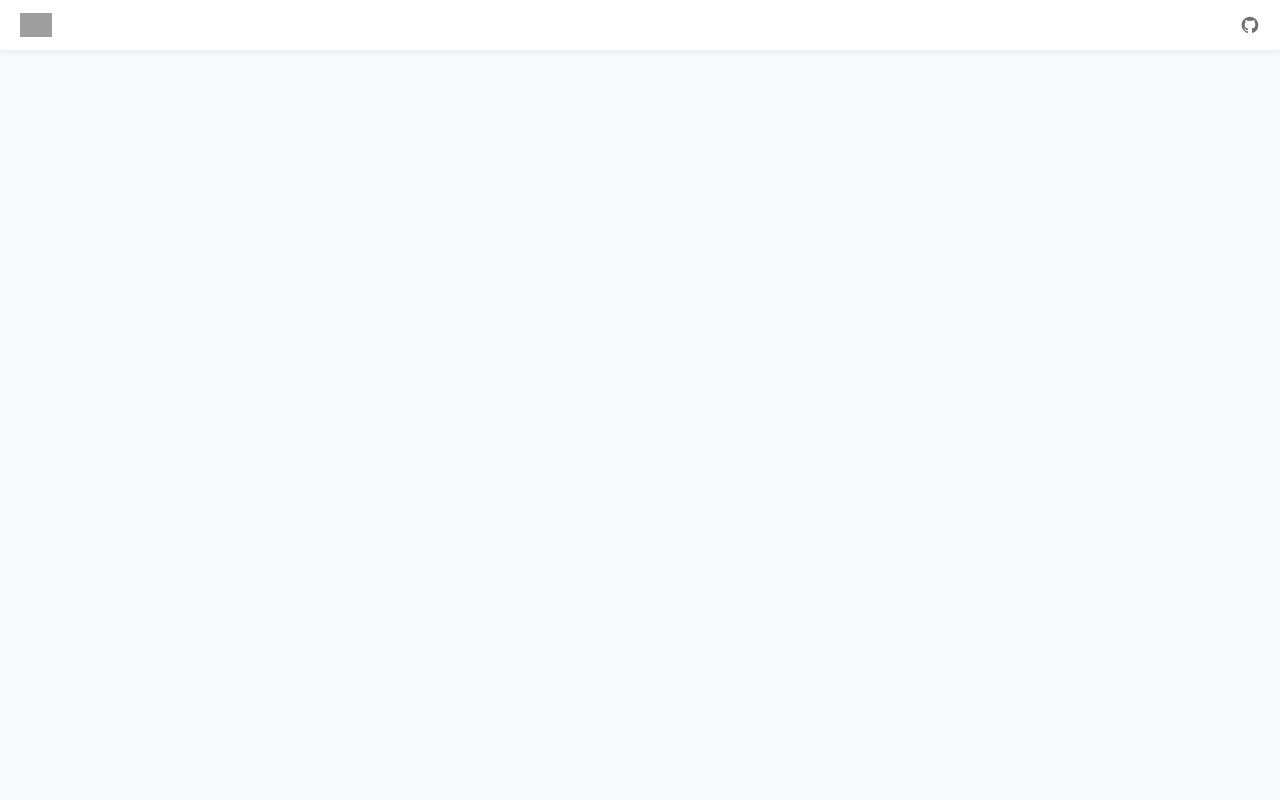
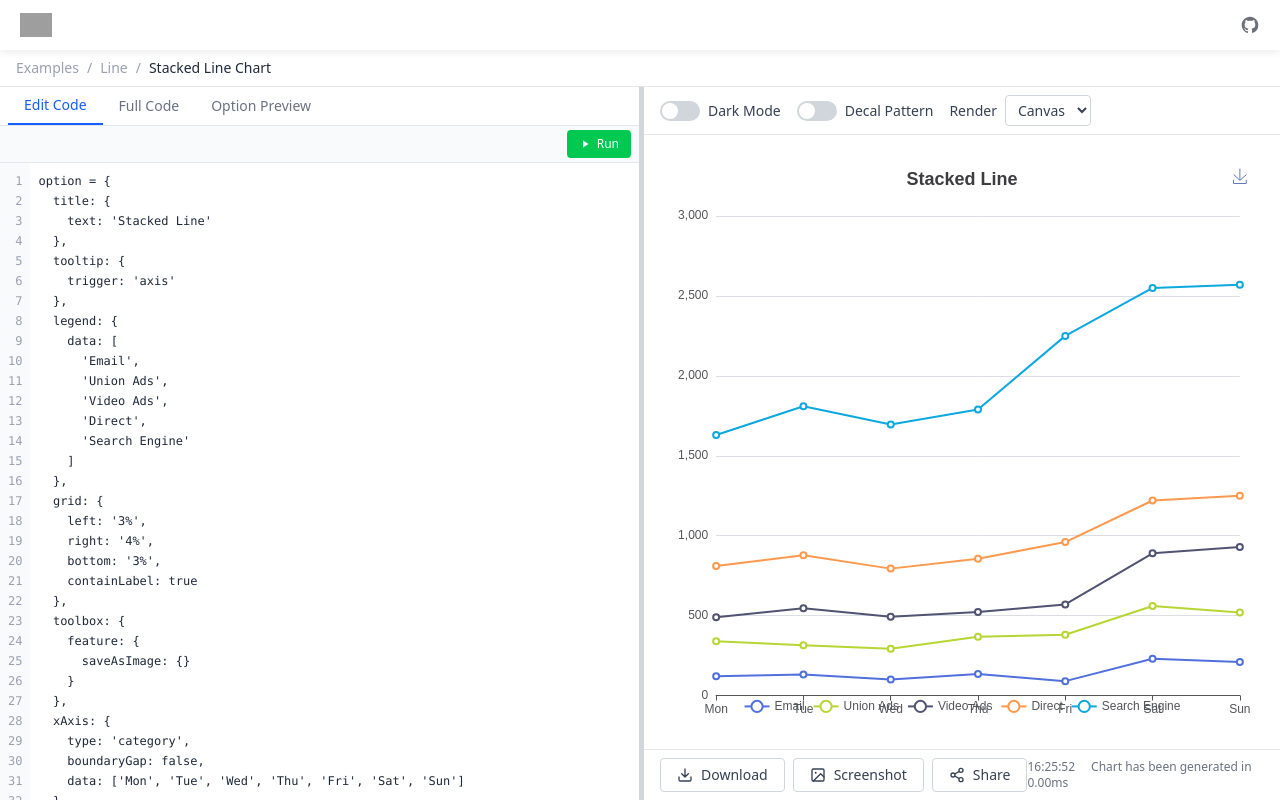
Before and after one commit to jlg-formation/echarts-realiste, a React (Vite) app: page /echarts-realiste/line/stacked-line-chart in a window 1280 px wide. Before the commit this address had no page. Built offline with nearby package versions, Linux system fonts and the light colour scheme; grey boxes are pictures that could not be loaded.

Commit message:
feat(StackedLineChart): add Stacked Line Chart component and update routing

```diff
--- a/specifications/page-en-cours.md
+++ b/specifications/page-en-cours.md
@@ -1,2 +1,2 @@
 - section="Line"
-- titre="Basic area chart"
+- titre="Stacked Line Chart"
--- a/src/App.tsx
+++ b/src/App.tsx
@@ -5,6 +5,7 @@ import Header from "./components/layout/Header";
 import BasicLineChart from "./pages/line/BasicLineChart";
 import SmoothedLineChart from "./pages/line/SmoothedLineChart";
 import BasicAreaChart from "./pages/line/BasicAreaChart";
+import StackedLineChart from "./pages/line/StackedLineChart";
 
 function App() {
   return (
@@ -21,6 +22,10 @@ function App() {
               element={<SmoothedLineChart />}
             />
             <Route path="/line/basic-area-chart" element={<BasicAreaChart />} />
+            <Route
+              path="/line/stacked-line-chart"
+              element={<StackedLineChart />}
+            />
           </Routes>
         </div>
       </div>
--- a/src/components/examples/ExamplesGrid.tsx
+++ b/src/components/examples/ExamplesGrid.tsx
@@ -71,7 +71,12 @@ const examplesData: Record<string, Example[]> = {
       category: "line",
       internalLink: "/line/basic-area-chart",
     },
-    { id: "line-stack", title: "Stacked Line Chart", category: "line" },
+    {
+      id: "line-stack",
+      title: "Stacked Line Chart",
+      category: "line",
+      internalLink: "/line/stacked-line-chart",
+    },
     { id: "area-stack", title: "Stacked Area Chart", category: "line" },
     {
       id: "area-stack-gradient",
--- /dev/null
+++ b/src/pages/line/StackedLineChart.tsx
@@ -0,0 +1,71 @@
+import { ChartEditor } from "../../components/chart-editor/ChartEditor";
+import type { EChartsOption } from "echarts";
+
+const option: EChartsOption = {
+  title: {
+    text: "Stacked Line",
+  },
+  tooltip: {
+    trigger: "axis",
+  },
+  legend: {
+    data: ["Email", "Union Ads", "Video Ads", "Direct", "Search Engine"],
+  },
+  grid: {
+    left: "3%",
+    right: "4%",
+    bottom: "3%",
+    containLabel: true,
+  },
+  toolbox: {
+    feature: {
+      saveAsImage: {},
+    },
+  },
+  xAxis: {
+    type: "category",
+    boundaryGap: false,
+    data: ["Mon", "Tue", "Wed", "Thu", "Fri", "Sat", "Sun"],
+  },
+  yAxis: {
+    type: "value",
+  },
+  series: [
+    {
+      name: "Email",
+      type: "line",
+      stack: "Total",
+      data: [120, 132, 101, 134, 90, 230, 210],
+    },
+    {
+      name: "Union Ads",
+      type: "line",
+      stack: "Total",
+      data: [220, 182, 191, 234, 290, 330, 310],
+    },
+    {
+      name: "Video Ads",
+      type: "line",
+      stack: "Total",
+      data: [150, 232, 201, 154, 190, 330, 410],
+    },
+    {
+      name: "Direct",
+      type: "line",
+      stack: "Total",
+      data: [320, 332, 301, 334, 390, 330, 320],
+    },
+    {
+      name: "Search Engine",
+      type: "line",
+      stack: "Total",
+      data: [820, 932, 901, 934, 1290, 1330, 1320],
+    },
+  ],
+};
+
+export default function StackedLineChart() {
+  return (
+    <ChartEditor title="Stacked Line Chart" section="Line" option={option} />
+  );
+}
```
Also changed, not shown: src/components/chart-editor/CodePanel.tsx (+5 -5 lines).
